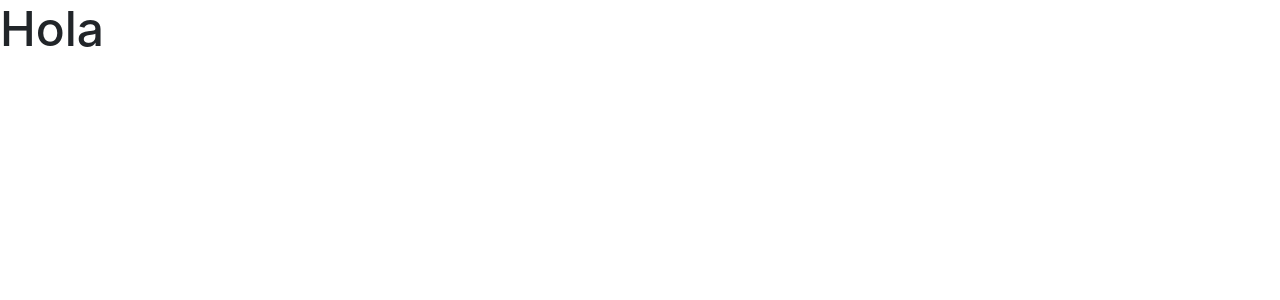
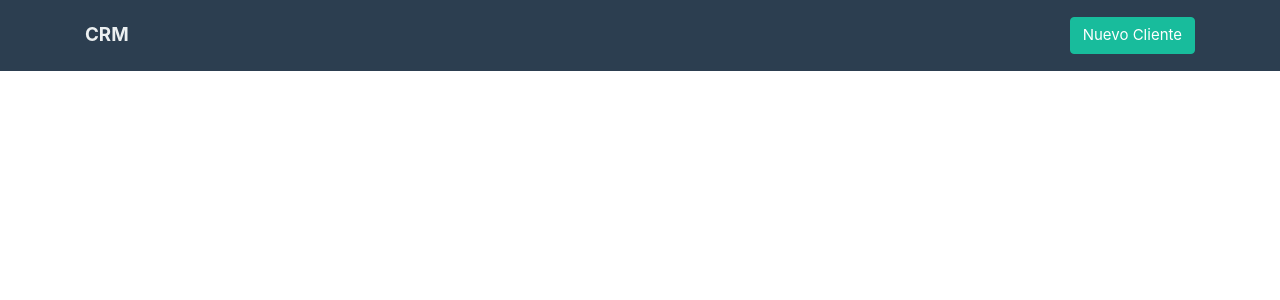
Before and after one commit to crisroddev/crm-graphql, a React (Create React App) app in the folder client/: page / in a window 1280 px wide. Shown: the top 300 px of the page. Built offline with nearby package versions, Linux system fonts and the light colour scheme.

Commit message:
gql CLIENTES_QUERY

```diff
--- a/client/src/App.js
+++ b/client/src/App.js
@@ -1,6 +1,9 @@
 import React from 'react';
 import { ApolloProvider } from 'react-apollo';
 import ApolloClient from 'apollo-boost';
+
+// Components
+import Header from './components/Header';
 
 const client = new ApolloClient({
   uri: 'localhost:8000/graphql',
@@ -13,7 +16,7 @@ const client = new ApolloClient({
 function App() {
   return (
     <ApolloProvider client={client}>
-      <h1>Hola</h1>
+      <Header/>
     </ApolloProvider>
   );
 }
--- /dev/null
+++ b/client/src/components/Header.js
@@ -0,0 +1,21 @@
+import React from 'react';
+const Header = () => (
+    <nav className="navbar navbar-expand-lg navbar-dark bg-primary justify-content-between d-flex">
+        <div className="container">
+            <a className="navbar-brand text-light font-weight-bold">CRM</a>
+            <button className="navbar-toggler" type="button" data-toggle="collapse" data-target="#navegacion" aria-controls="navegacion" aria-expanded="false" aria-label="Toggle navigation">
+                <span className="navbar-toggler-icon"></span>
+            </button>
+
+            <div className="collapse navbar-collapse" id="navegacion">
+                <ul className="navbar-nav ml-auto text-right">
+                    <li className="nav-item active">
+                        <a className="btn btn-success">Nuevo Cliente</a>
+                    </li>
+                </ul>
+            </div>
+        </div>
+    </nav>
+);
+
+export default Header;
```
Also changed, not shown: client/src/components/Client.js (added, +8 -0 lines), client/src/queries/index.js (added, +10 -0 lines), 1 other file (tests, documents, lock files or other folders).
